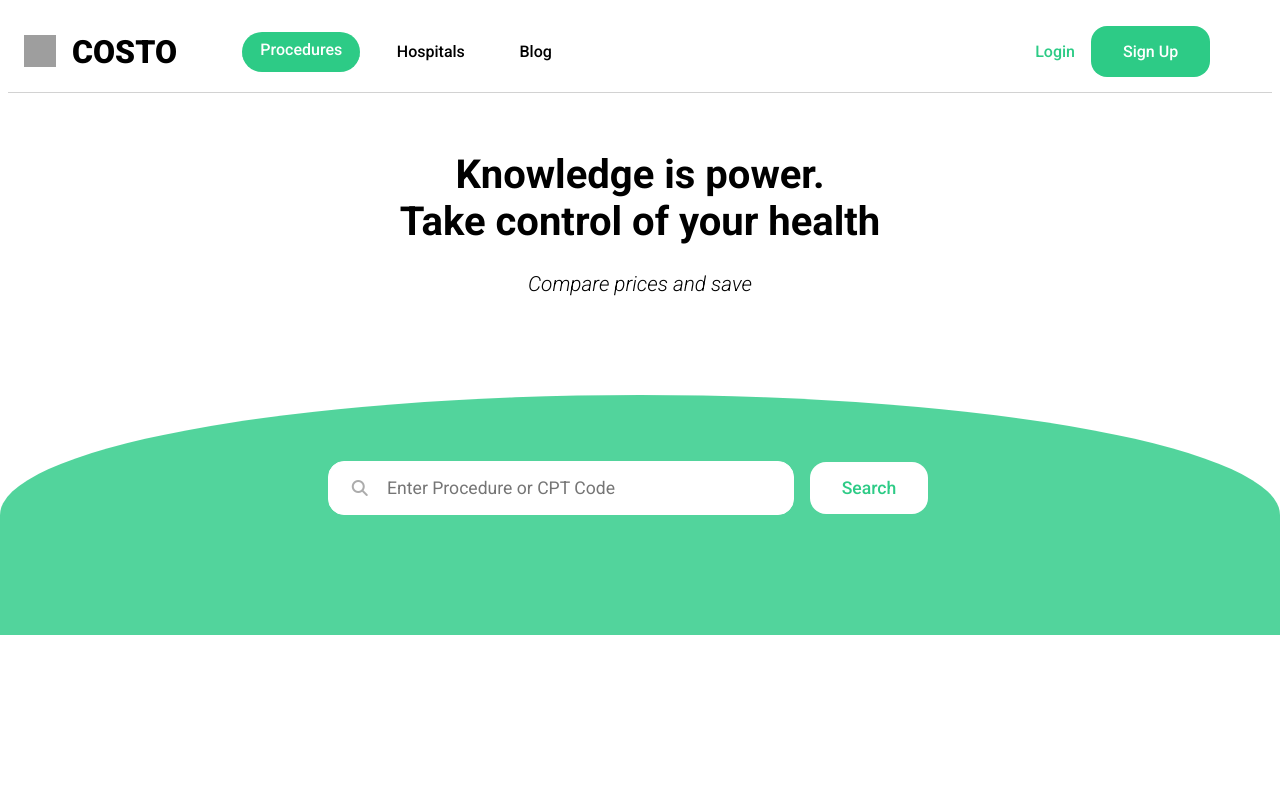
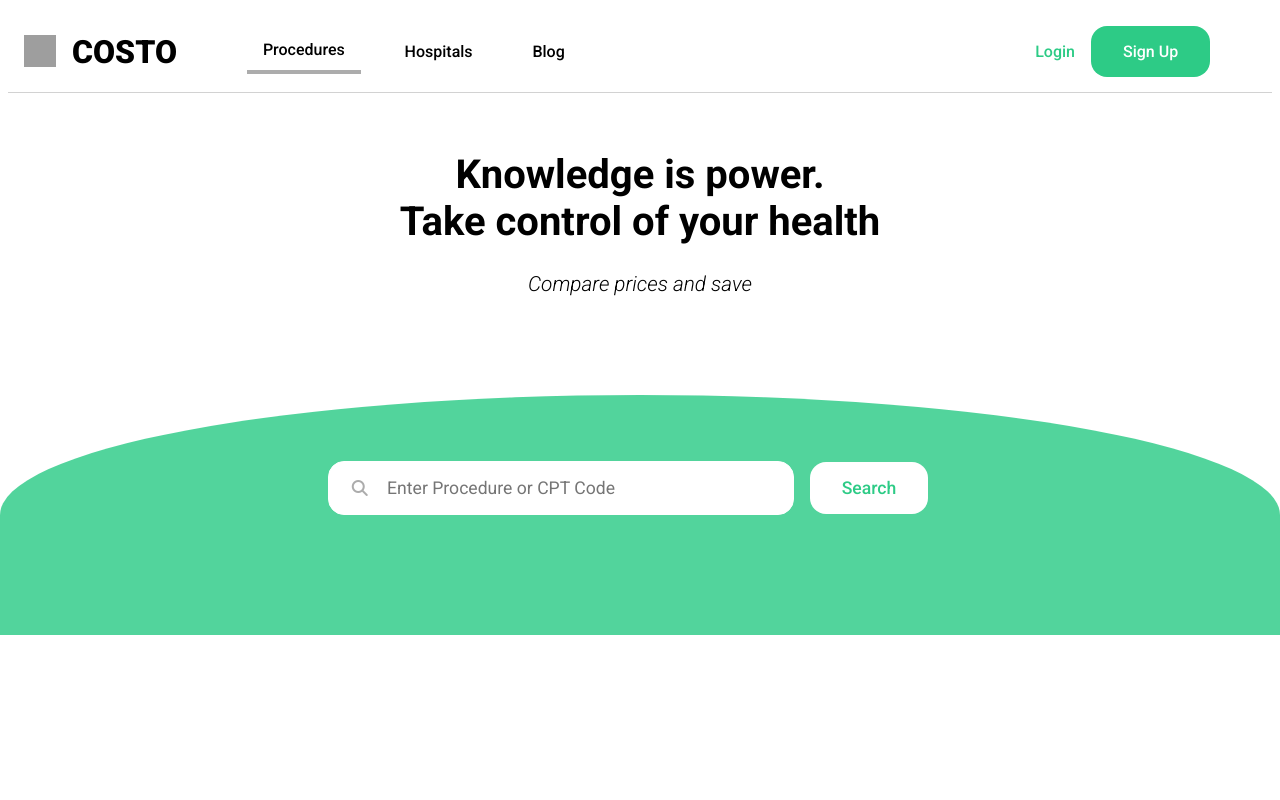
Before and after one commit to abem93/FE-Health-Comparison, an Angular app: page / in a window 1280 px wide. In both pictures the pointer is over the item "Procedures". Shown: the top 800 px of the page. Built offline with nearby package versions, Linux system fonts and the light colour scheme; grey boxes are pictures that could not be loaded.

Commit message:
updated navigation styling

```diff
--- a/src/app/shared/components/navigation/navigation.component.scss
+++ b/src/app/shared/components/navigation/navigation.component.scss
@@ -40,7 +40,7 @@ h1:hover{
   flex-direction: row;
   align-items: center;
   list-style: none;
-  padding: 0 10%;
+  padding: 0 1rem;
   margin: 0 5%;
   font-size: 1em;
   font-family: "Roboto";
@@ -50,10 +50,7 @@ h1:hover{
   cursor: pointer;
 }
 .links li:hover {
-  background-color: rgb(45, 203, 134);
-  color: #ffffff;
-  box-sizing: border-box;
-  border-radius: 24px;
+  border-bottom: 4px solid #acacac;
   height: 2.5em;
   padding-top: 50%;
 }
```
